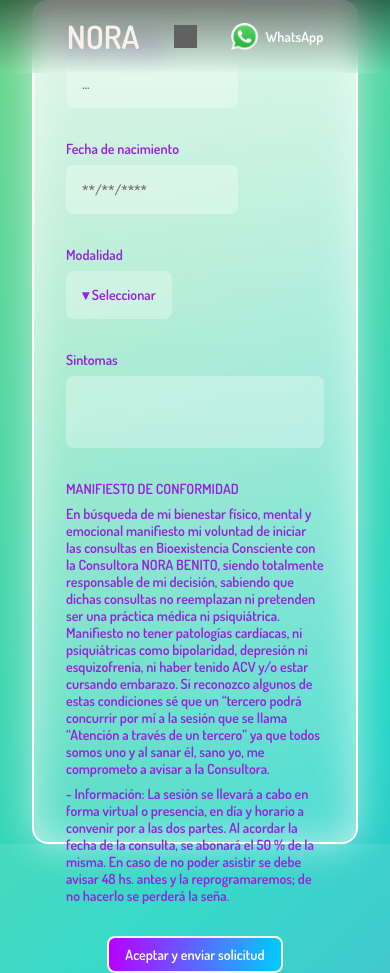
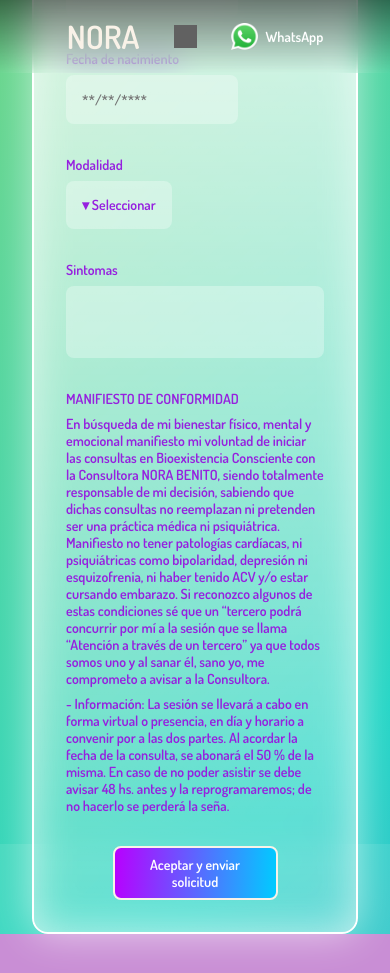
Before and after one commit to LeandroOnline/nora, a Next.js app: page /acuerdo-bio in a window 390 px wide. After the commit the page ends 934 px from the top, so only its background shows below. Built offline with nearby package versions, Linux system fonts and the light colour scheme; grey boxes are pictures that could not be loaded.

Commit message:
feat: agreement not bio

```diff
--- a/app/(agreement)/layout.js
+++ b/app/(agreement)/layout.js
@@ -1,3 +1,4 @@
+import style from "./page.module.css"
 export const metadata = {
   title: "Agreement",
   description: "Bio decode agreement",
@@ -7,7 +8,7 @@ export default function Agreement({ children }) {
   return (
     <div lang="en" className="Background">
       <div className="allscreen">
-        <div className="biggerCard">{children}</div>
+        <div className={style.biggerCard}>{children}</div>
       </div>
     </div>
   );
--- a/app/(agreement)/page.module.css
+++ b/app/(agreement)/page.module.css
@@ -119,29 +119,22 @@
   color: #9620df;
 }
 
+/* Ahora procedo hacer las medidas responsive para movile y tablet */
 @media (max-width: 1000px) {
-  .container {
-    flex-direction: column;
-    align-items: center;
-    gap: 16px;
-    margin-top: 64px;
-    padding: 16px;
-    height: 80%;
+
+  .biggerCard {
+    border-radius: 16px;
+    padding: 32px;
+    margin: 32px;
+    gap: none;
+    height: auto;
+    max-height: none;
     width: 100%;
-  }
-  .subTitle {
-    font-size: 16px;
-  }
-  .title {
-    font-size: 32px;
   }
 }
 
 @media only screen and (max-width: 480px) {
-  .noraImg{
-    width: 100%;
-  }
-  .container{
-    justify-content: space-around;
+  .buttons {
+    gap: 16px;
   }
 }
```
